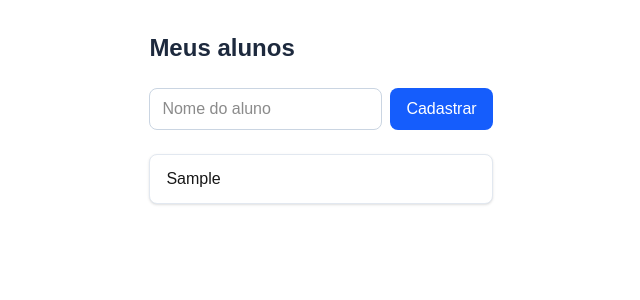
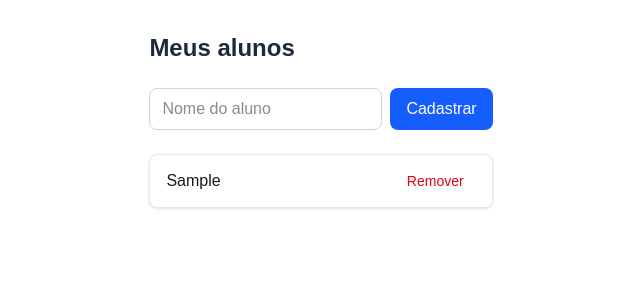
Before and after one commit to kauanmachadocode/nota_certa, a Next.js app: page / in a window 1280 px wide. Both pictures are taken after typing "Sample" into the empty fields and a click on the button "Cadastrar". Shown: the top 300 px of the page, without its empty margins (319-959 px from the left). Built offline with nearby package versions, Linux system fonts and the light colour scheme.

Commit message:
feat: remover aluno da lista

```diff
--- a/app/page.tsx
+++ b/app/page.tsx
@@ -21,6 +21,8 @@ export default function Home() {
       setNome("");
       setErro('');
     }
+
+  const removeAluno = (id: string) => {setAlunos(alunos.filter((aluno)=> aluno.id!==id))}
 
   return (
     <main className="mx-auto max-w-xl p-4 sm:p-8">
@@ -58,9 +60,20 @@ export default function Home() {
 
       { alunos.length===0 ? (<p className="text-slate-500">Nenhum aluno cadastrado ainda.</p>) : ( <ul className="space-y-2">
 
-        { alunos.map((aluno) => (<li key={aluno.id} className="rounded-lg border border-slate-200 bg-white px-4 py-3 shadow-sm">
-          { aluno.nome }
-        </li>)) }
+        { alunos.map((aluno) => (<li
+  key={aluno.id}
+  className="flex items-center justify-between rounded-lg border border-slate-200 bg-white px-4 py-3 shadow-sm"
+>
+  <span>{aluno.nome}</span>
+  <button
+    type="button"
+    onClick={() => removeAluno(aluno.id)}
+    aria-label={`Remover ${aluno.nome}`}
+    className="rounded-md px-3 py-1 text-sm font-medium text-red-600 hover:bg-red-50"
+  >
+    Remover
+  </button>
+</li>)) }
 
       </ul>) }
 
```
